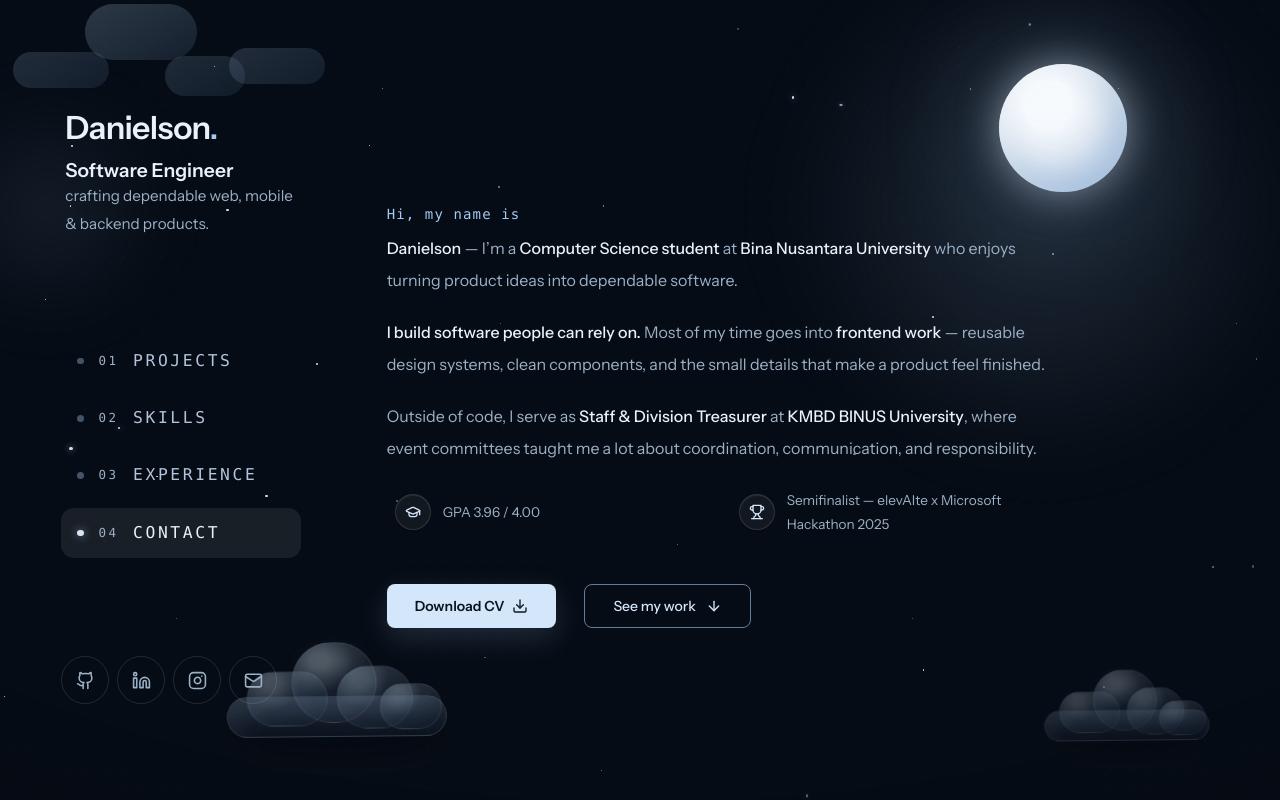
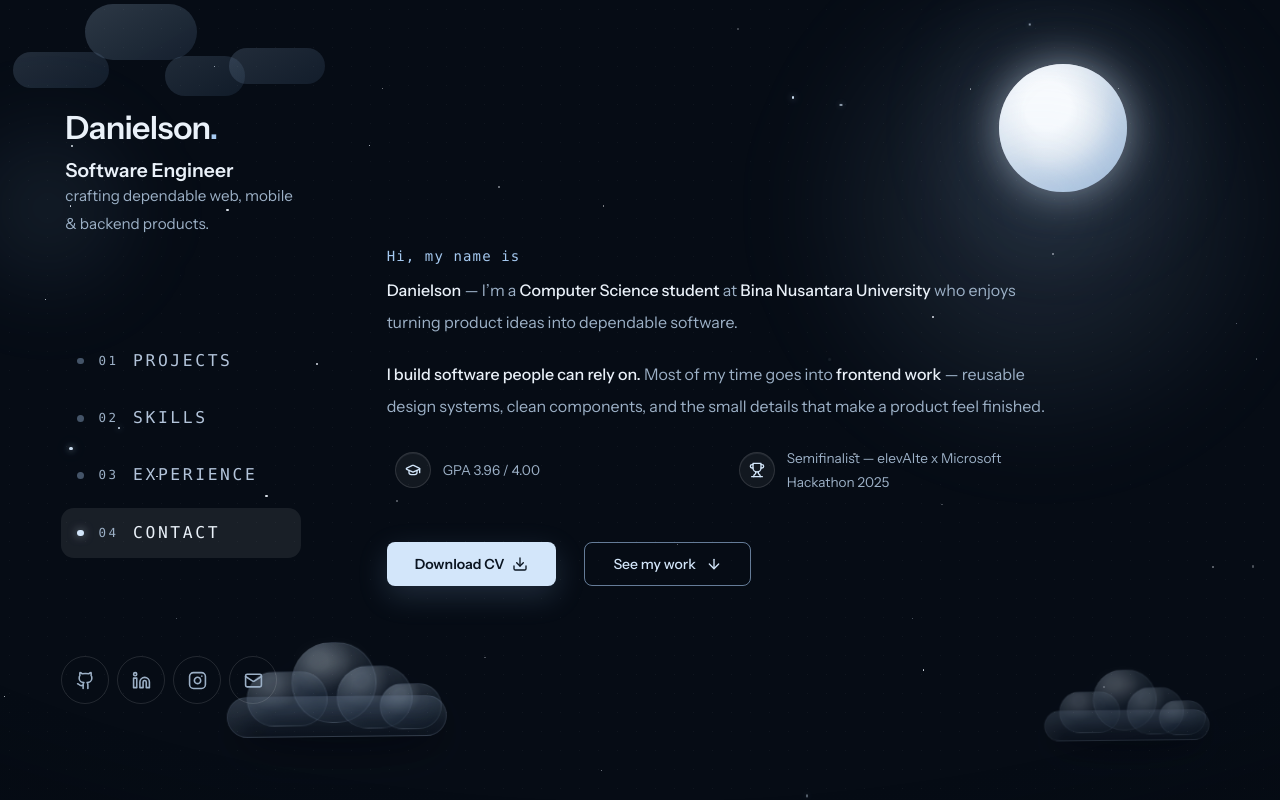
Before and after one commit to orde-r/Portfolio, a React (Vite) app: page / in a window 1280 px wide. Shown: the top 800 px of the page. Built offline with nearby package versions, Linux system fonts and the light colour scheme.

Commit message:
feat: remove organization from her

```diff
--- a/src/components/HeroSection.tsx
+++ b/src/components/HeroSection.tsx
@@ -50,11 +50,6 @@ export function HeroSection() {
             <Em>frontend work</Em> — reusable design systems, clean components, and the small
             details that make a product feel finished.
           </p>
-          <p>
-            Outside of code, I serve as <Em>Staff &amp; Division Treasurer</Em> at{" "}
-            <Em>KMBD BINUS University</Em>, where event committees taught me a lot about
-            coordination, communication, and responsibility.
-          </p>
         </div>
 
         <div className="mt-4 grid max-w-2xl gap-x-4 gap-y-2 sm:grid-cols-2">
```
